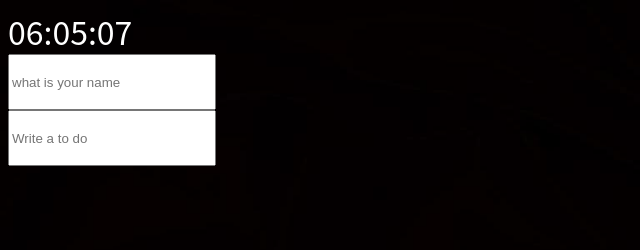
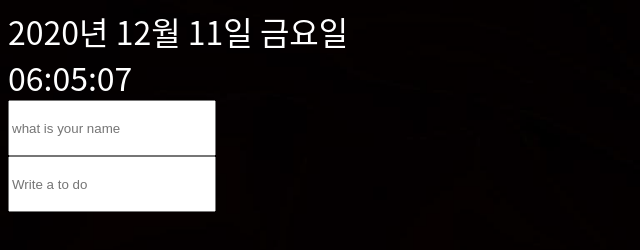
Before and after one commit to woosub-lee/mirror_project-school, an Electron app: page index.html in a window 1600 px wide. Shown: the whole page, without its empty margins (0-640 px from the left). Drawn offline with Linux system fonts and the light colour scheme; no server answers.

Commit message:
add showing date feature

```diff
--- a/Todolist.js
+++ b/Todolist.js
@@ -25,8 +25,8 @@ function paintToDo(text){
     delBtn.innerText = "✔";
     delBtn.addEventListener("click",deleteToDo);
     span.innerText = text;
+    li.appendChild(span);
     li.appendChild(delBtn);
-    li.appendChild(span);
     li.id = newId;
     toDoList.appendChild(li);
     const toDoObj = {
--- a/clock.js
+++ b/clock.js
@@ -1,16 +1,41 @@
 const clockContainer = document.querySelector(".TOP_MIDDLE");
-const clockTitle = clockContainer.querySelector(".contents");
+const clockTitle = document.createElement("p");
+let year = 0;
+let month = 0;
+let date = 0;
+let day = 0;
+let day_han = "";
 function getTime(){
-    const date = new Date();
-    const minute = date.getMinutes();
-    const hour = date.getHours();
-    const second = date.getSeconds();
+    const Data_date = new Date();
+    year = Data_date.getFullYear();
+    month = Data_date.getMonth()+1;
+    date = Data_date.getDate();
+    day = Data_date.getDay();
+    const minute = Data_date.getMinutes();
+    const hour = Data_date.getHours();
+    const second = Data_date.getSeconds();
+    const day_type = {
+        Hangul_text: [
+            {text: "일요일"},
+            {text: "월요일"},
+            {text: "화요일"},
+            {text: "수요일"},
+            {text: "목요일"},
+            {text: "금요일"},
+            {text: "토요일"}
+        ]
+    };
+    day_han = day_type.Hangul_text[day].text;
     clockTitle.innerText = `${hour < 10 ? `0${hour}` : hour
         }:${minute < 10 ? `0${minute}` : minute
         }:${second < 10 ? `0${second}` : second}`;
 }
 function init(){
+    const dayTitle = document.createElement("p");
+    clockContainer.appendChild(dayTitle);
+    clockContainer.appendChild(clockTitle);
     getTime();
     setInterval(getTime,1000);
+    dayTitle.innerText = `${year}년 ${month}월 ${date}일 ${day_han}`;
 }
 init();
--- a/greeting.js
+++ b/greeting.js
@@ -20,7 +20,7 @@ function askName(){
 function paintgreeting(text){
     form.classList.remove(SHOWING_CN);
     greeting.classList.add(SHOWING_CN);
-    greeting.innerText = `Hello ${text}`;
+    greeting.innerText = `Hello ${text}!`;
 }
 function loadName(){
     const currentUser = localStorage.getItem(USER_LS);
--- a/index.html
+++ b/index.html
@@ -10,7 +10,6 @@
         <p class="contents"></p>
     </div>
     <div class="TOP_MIDDLE">
-        <p class="contents"></p>
     </div>
     <div class="TOP_RIGHT">
         <p class="greeting greeting"></p>
--- a/menu.js
+++ b/menu.js
@@ -28,7 +28,7 @@ function getDate(){
     const data = new Date();
     const year = data.getFullYear();
     const month = data.getMonth()+1;
-    const date = data.getDate()+1;
+    const date = data.getDate();
     const allergy = "hidden";
     printMenus(year,month,date,allergy);
 }
```
